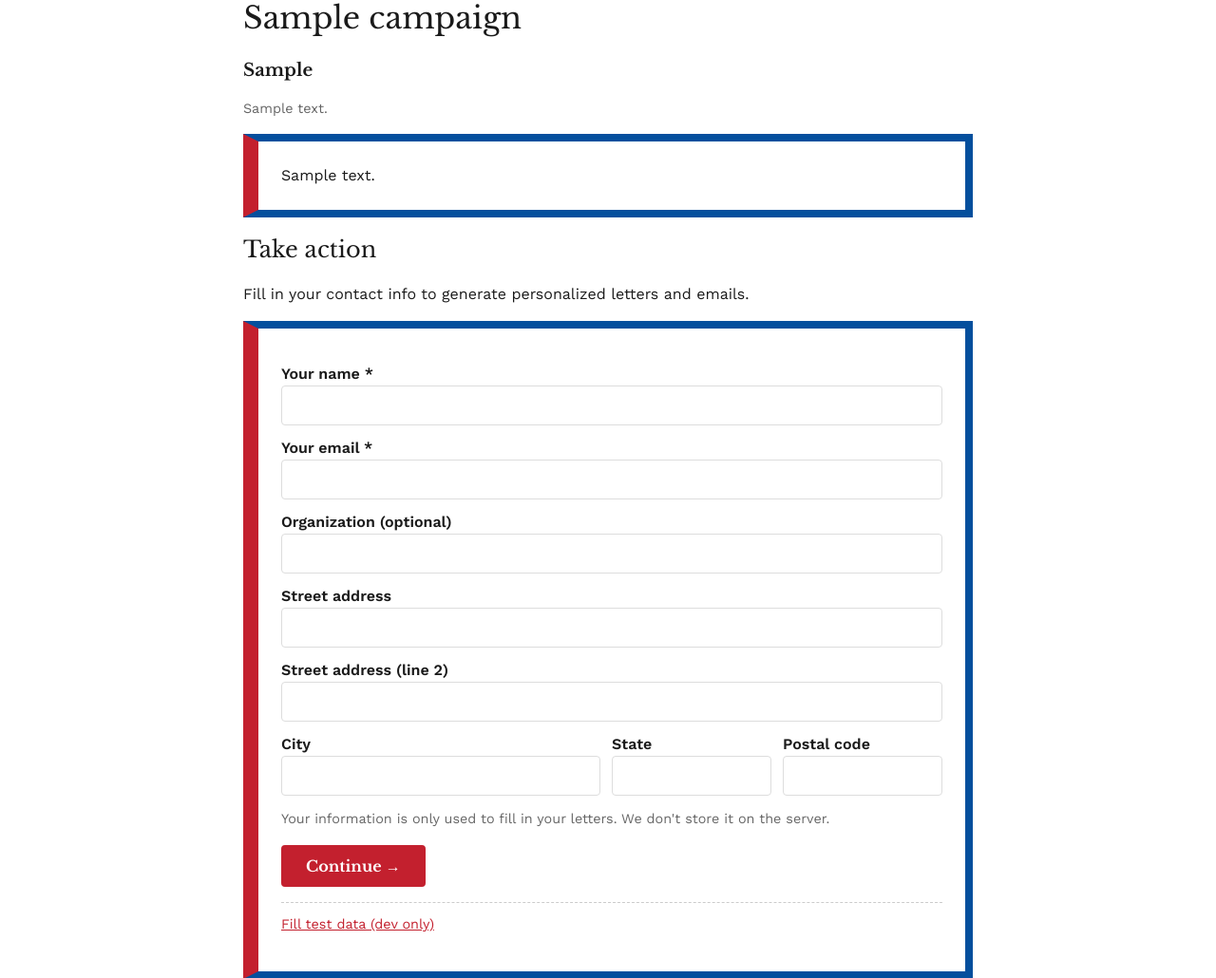
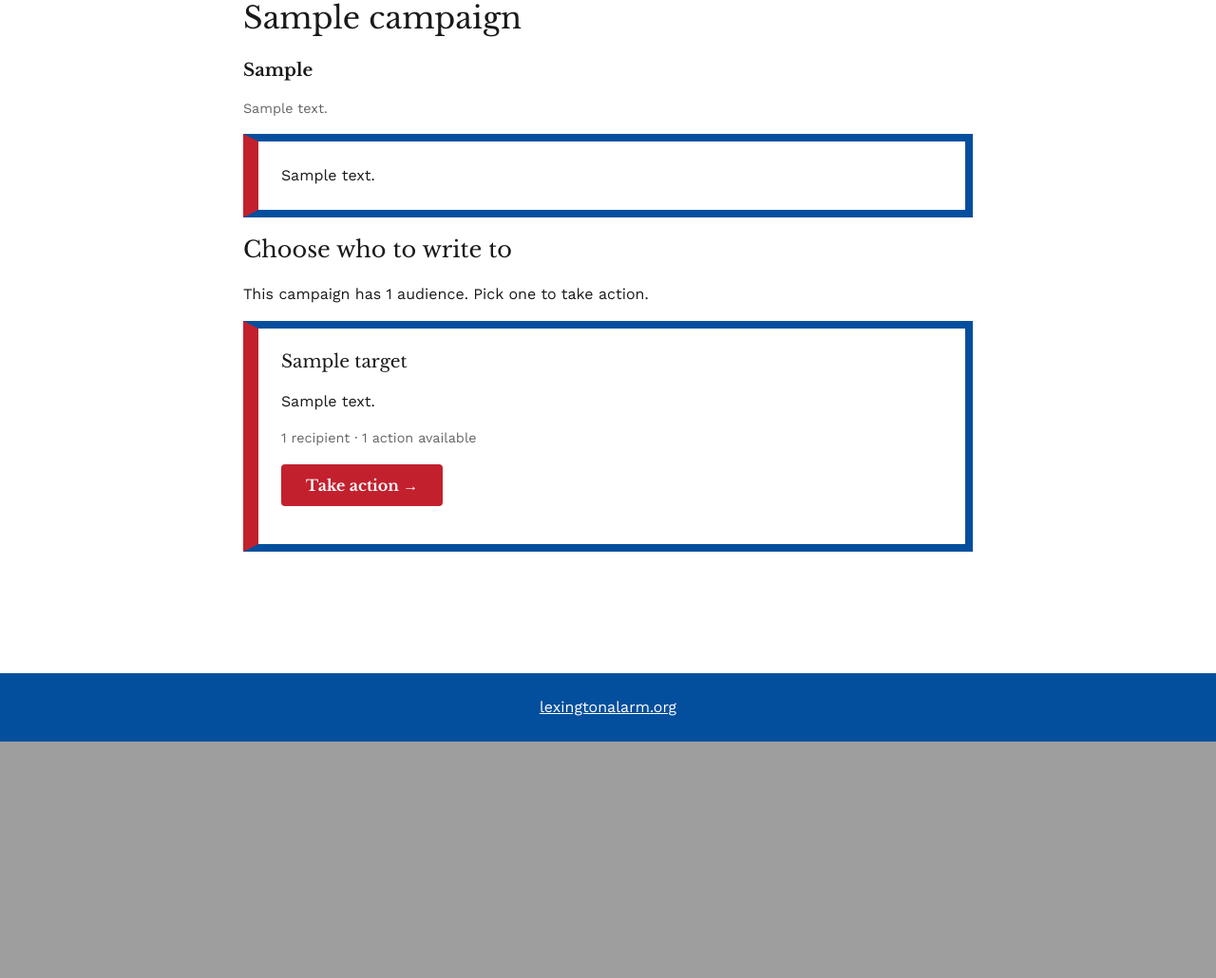
Before and after one commit to dprodger/lexington_alarm, a Flask app: page /c/sample in a window 1280 px wide. Shown: the part 1045-2075 px from the top of the page at 95% size. After the commit the page ends 1826 px from the top, so only its background shows below. Run offline with Flask 3, Linux system fonts and the light colour scheme; tables that the repository leaves empty hold one stand-in row (values such as "Sample post").

Commit message:
Restructure public flow: campaign overview is target picker, target page collects writer info
Campaign page (/c/<slug>) is now a pure landing — overview copy plus
clickable target cards — and the writer-info form has moved onto the
per-target page along with that target's parameters. The intermediate
/c/<slug>/targets route is gone since the cards live on the campaign
page itself. Writer info propagates from a target back to the campaign
overview through the URL query string so picking a second target
doesn't require re-entering name/email.

The target page form sits in a <details> element that defaults closed
once writer info is filled in; the closed summary shows a read-only
label/value grid of the submitted writer fields and parameters, and
clicking expands the form to edit. The grid hides via details[open]
selectors when the form is open so the page doesn't show two copies
of the same data.

Co-Authored-By: Claude Opus 4.7 (1M context) <noreply@anthropic.com>

```diff
--- a/campaign_tooling/app/routes_public.py
+++ b/campaign_tooling/app/routes_public.py
@@ -1,22 +1,26 @@
 """Public letter-writer flow.
 
-Navigation: campaign → target → recipient.
+Navigation: campaign overview → target → recipient.
 
   1. /                                    — list active campaigns
-  2. /c/<slug>                            — campaign detail + writer info form
-  3. /c/<slug>/targets                    — list of targets (audiences) within
-                                            the campaign
-  4. /c/<slug>/t/<target_id>              — per-target action page (recipients
-                                            and artifacts; "send all" buttons)
-  5. /c/<slug>/t/<target_id>/print/<artifact_id>
+  2. /c/<slug>                            — campaign overview + target cards
+                                            (no form)
+  3. /c/<slug>/t/<target_id>              — per-target page: writer info +
+                                            this target's parameters + the
+                                            artifact previews
+  4. /c/<slug>/t/<target_id>/print/<artifact_id>
                                           — printable view, one page per
                                             recipient, for a letter artifact
-  6. /c/<slug>/t/<target_id>/pdf/<artifact_id>
+  5. /c/<slug>/t/<target_id>/pdf/<artifact_id>
                                           — combined PDF, one page per
                                             recipient
 
-Writer info is held in the URL query string (no DB persistence) so the
-flow is shareable, restartable, and stateless.
+Writer info and parameter values ride in the URL query string (no DB
+persistence) so the flow is shareable, restartable, and stateless. Writer
+info propagates from the target page back to the campaign overview via
+the "back to campaign" link, so a writer can pick a second target without
+re-entering name/email — but parameter values are scoped to a single
+target and don't carry across.
 """
 
 from __future__ import annotations
@@ -68,7 +72,7 @@ def _writer_query(writer: Writer) -> dict:
 def _parameters_from_args(target: Target) -> dict:
     """Pull this target's parameter values out of the request query string.
 
-    Each parameter is sent as ``p_<key>``; missing ones are returned as the
+    Each parameter is sent as ``p_<key>``; missing ones come back as the
     empty string so templates render them as blank rather than raising.
     """
     return {
@@ -102,39 +106,14 @@ def index():
     return render_template("public/index.html", campaigns=campaigns)
 
 
-@bp.route("/c/<slug>", methods=["GET", "POST"])
+@bp.route("/c/<slug>")
 def campaign(slug: str):
     campaign = _load_campaign_or_404(slug)
     if not campaign.active:
         return render_template("public/inactive.html", campaign=campaign), 410
-    if request.method == "POST":
-        writer = Writer(
-            name=request.form.get("name", "").strip(),
-            email=request.form.get("email", "").strip(),
-            street1=request.form.get("street1", "").strip(),
-            street2=request.form.get("street2", "").strip(),
-            city=request.form.get("city", "").strip(),
-            state=request.form.get("state", "").strip(),
-            postal_code=request.form.get("postal_code", "").strip(),
-            organization=request.form.get("organization", "").strip(),
-        )
-        return redirect(
-            url_for("public.targets", slug=slug) + "?" + urlencode(_writer_query(writer))
-        )
     writer = _writer_from_args()
-    return render_template("public/campaign.html", campaign=campaign, writer=writer)
-
-
-@bp.route("/c/<slug>/targets")
-def targets(slug: str):
-    campaign = _load_campaign_or_404(slug)
-    if not campaign.active:
-        return redirect(url_for("public.campaign", slug=slug))
-    writer = _writer_from_args()
-    if not writer.name:
-        return redirect(url_for("public.campaign", slug=slug))
     return render_template(
-        "public/targets.html",
+        "public/campaign.html",
         campaign=campaign,
         writer=writer,
         writer_query=_writer_query(writer),
@@ -149,14 +128,20 @@ def target_action(slug: str, target_id: int):
     target = db.session.get(Target, target_id) or abort(404)
     if target.campaign_id != campaign.id:
         abort(404)
-    writer = _writer_from_args()
-    if not writer.name:
-        return redirect(url_for("public.campaign", slug=slug))
 
-    # Parameter capture: POST receives values from the form, then we redirect
-    # to the same URL with the values folded into the query string. That keeps
-    # GET stateless and shareable, matching how writer info is handled.
+    # POST: writer info + this target's parameters. We redirect to GET with
+    # everything in the query string so the page is shareable and restartable.
     if request.method == "POST":
+        writer = Writer(
+            name=request.form.get("name", "").strip(),
+            email=request.form.get("email", "").strip(),
+            street1=request.form.get("street1", "").strip(),
+            street2=request.form.get("street2", "").strip(),
+            city=request.form.get("city", "").strip(),
+            state=request.form.get("state", "").strip(),
+            postal_code=request.form.get("postal_code", "").strip(),
+            organization=request.form.get("organization", "").strip(),
+        )
         submitted = {
             p.key: request.form.get(f"p_{p.key}", "").strip()
             for p in target.parameters
@@ -167,19 +152,21 @@ def target_action(slug: str, target_id: int):
             + ("?" + urlencode(merged) if merged else "")
         )
 
+    writer = _writer_from_args()
     parameters = _parameters_from_args(target)
-    missing = _missing_required(target, parameters)
-    if missing:
+
+    # No writer info yet → just show the form. Skip the artifact-rendering pass.
+    if not writer.name:
         return render_template(
             "public/target_action.html",
             campaign=campaign,
             target=target,
             writer=writer,
             writer_query=_writer_query(writer),
+            full_query=_writer_query(writer),
             artifact_views=[],
-            parameters_form_required=True,
             parameter_values=parameters,
-            missing_parameters=missing,
+            ready=False,
         )
 
     artifact_views = []
@@ -262,8 +249,8 @@ def target_action(slug: str, target_id: int):
         writer_query=_writer_query(writer),
         full_query={**_writer_query(writer), **_parameters_query(parameters)},
         artifact_views=artifact_views,
-        parameters_form_required=False,
         parameter_values=parameters,
+        ready=True,
     )
 
 
@@ -277,10 +264,8 @@ def print_letters(slug: str, target_id: int, artifact_id: int):
     if target.campaign_id != campaign.id or artifact.target_id != target.id:
         abort(404)
     writer = _writer_from_args()
-    if not writer.name:
-        return redirect(url_for("public.campaign", slug=slug))
     parameters = _parameters_from_args(target)
-    if _missing_required(target, parameters):
+    if not writer.name or _missing_required(target, parameters):
         return redirect(
             url_for("public.target_action", slug=slug, target_id=target_id)
             + "?" + urlencode({**_writer_query(writer), **_parameters_query(parameters)})
@@ -328,10 +313,8 @@ def letters_pdf(slug: str, target_id: int, artifact_id: int):
     if target.campaign_id != campaign.id or artifact.target_id != target.id:
         abort(404)
     writer = _writer_from_args()
-    if not writer.name:
-        return redirect(url_for("public.campaign", slug=slug))
     parameters = _parameters_from_args(target)
-    if _missing_required(target, parameters):
+    if not writer.name or _missing_required(target, parameters):
         return redirect(
             url_for("public.target_action", slug=slug, target_id=target_id)
             + "?" + urlencode({**_writer_query(writer), **_parameters_query(parameters)})
--- a/campaign_tooling/app/static/style.css
+++ b/campaign_tooling/app/static/style.css
@@ -130,6 +130,18 @@ button.danger { background: var(--error); }
 }
 
 .muted { color: var(--muted); font-size: 0.9rem; }
+
+.details-readonly {
+  display: grid;
+  grid-template-columns: max-content 1fr;
+  gap: 0.25rem 0.75rem;
+  margin: 0.5rem 0 0;
+  font-size: 0.95rem;
+}
+.details-readonly dt { color: var(--muted); }
+.details-readonly dd { margin: 0; }
+details[open] .details-readonly,
+details[open] .edit-hint { display: none; }
 
 .target-row {
   display: flex;
--- a/campaign_tooling/app/templates/public/campaign.html
+++ b/campaign_tooling/app/templates/public/campaign.html
@@ -16,57 +16,27 @@
   </div>
 {% endif %}
 
-<h2>Take action</h2>
-<p>Fill in your contact info to generate personalized letters and emails.</p>
+<h2>Choose who to write to</h2>
+{% if not campaign.targets %}
+  <p class="muted">No targets configured yet.</p>
+{% else %}
+  <p>This campaign has {{ campaign.targets|length }} audience{{ '' if campaign.targets|length == 1 else 's' }}. Pick one to take action.</p>
+{% endif %}
 
-<form method="post" class="la-highlight-box">
-  <label>Your name *
-    <input type="text" name="name" value="{{ writer.name }}" required>
-  </label>
-  <label>Your email *
-    <input type="email" name="email" value="{{ writer.email }}" required>
-  </label>
-  <label>Organization (optional)
-    <input type="text" name="organization" value="{{ writer.organization }}">
-  </label>
-  <label>Street address
-    <input type="text" name="street1" value="{{ writer.street1 }}">
-  </label>
-  <label>Street address (line 2)
-    <input type="text" name="street2" value="{{ writer.street2 }}">
-  </label>
-  <div class="row-3">
-    <label>City <input type="text" name="city" value="{{ writer.city }}"></label>
-    <label>State <input type="text" name="state" value="{{ writer.state }}"></label>
-    <label>Postal code <input type="text" name="postal_code" value="{{ writer.postal_code }}"></label>
+{% for t in campaign.targets %}
+  <div class="la-highlight-box">
+    <h3 style="margin-top: 0;">{{ t.name }}</h3>
+    {% if t.description %}<p>{{ t.description }}</p>{% endif %}
+    <p class="muted">
+      {{ t.recipients|length }} recipient{{ '' if t.recipients|length == 1 else 's' }} ·
+      {{ t.artifacts|length }} action{{ '' if t.artifacts|length == 1 else 's' }} available
+    </p>
+    <p>
+      <a class="la-button"
+         href="{{ url_for('public.target_action', slug=campaign.slug, target_id=t.id) }}{% if writer_query %}?{{ writer_query|urlencode }}{% endif %}">
+        Take action &rarr;
+      </a>
+    </p>
   </div>
-  <p class="muted">Your information is only used to fill in your letters. We don't store it on the server.</p>
-  <p><button type="submit" class="la-button">Continue &rarr;</button></p>
-
-  {# DEV-ONLY test helper. Delete this block (and the matching script below) before launch. #}
-  <p class="muted" style="border-top: 1px dashed #ccc; padding-top: 0.75rem;">
-    <a href="#" id="dev-fill-test">Fill test data (dev only)</a>
-  </p>
-</form>
-
-{# DEV-ONLY: remove with the link above #}
-<script>
-  document.getElementById("dev-fill-test")?.addEventListener("click", function (e) {
-    e.preventDefault();
-    const fields = {
-      name: "Test Writer",
-      email: "test@example.com",
-      organization: "",
-      street1: "123 Main Street",
-      street2: "",
-      city: "Hartford",
-      state: "CT",
-      postal_code: "06106",
-    };
-    for (const [name, value] of Object.entries(fields)) {
-      const el = document.querySelector(`input[name="${name}"]`);
-      if (el) el.value = value;
-    }
-  });
-</script>
+{% endfor %}
 {% endblock %}
```
Also changed, not shown: campaign_tooling/app/templates/public/target_action.html (+83 -14 lines), campaign_tooling/app/templates/public/targets.html (deleted, +0 -32 lines).
